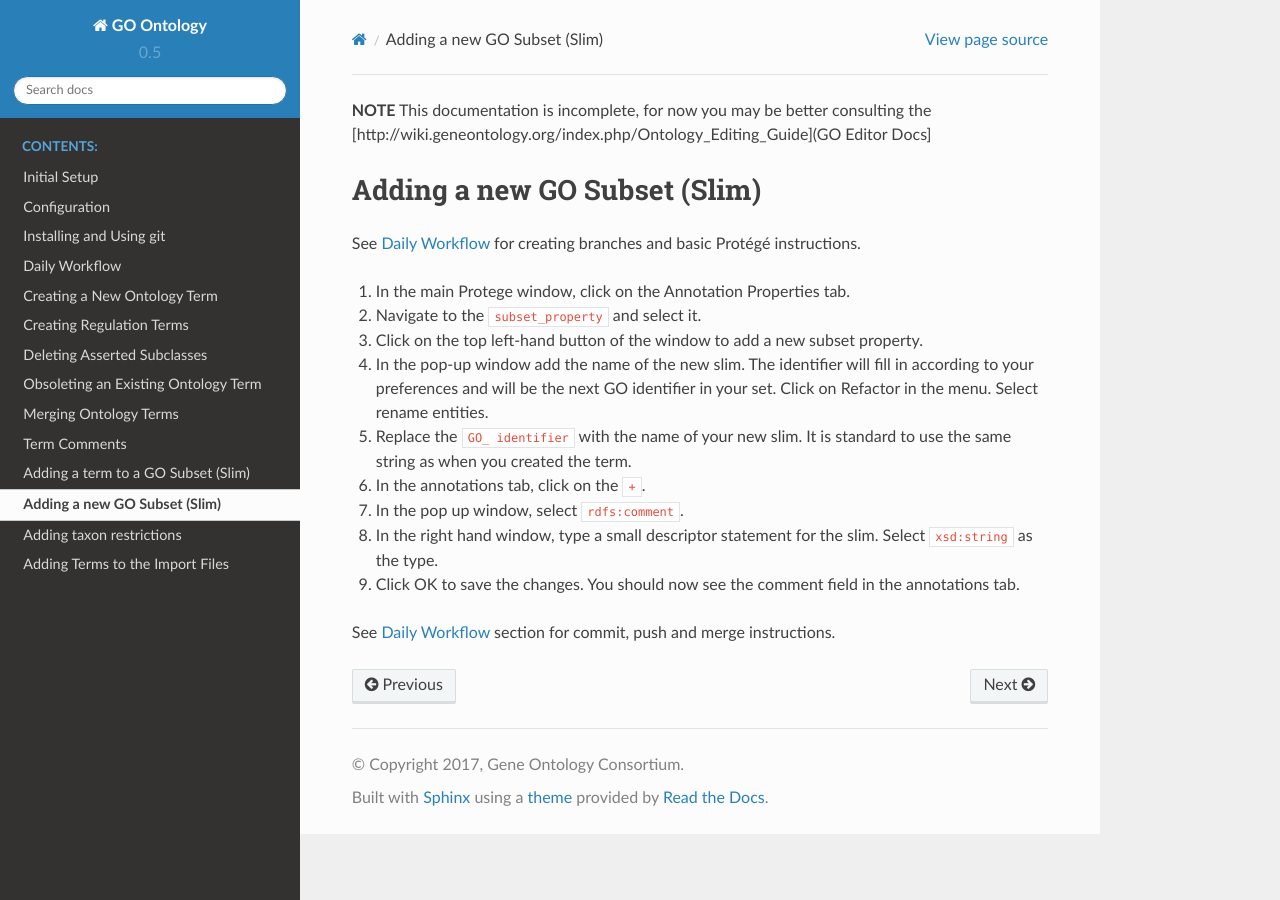
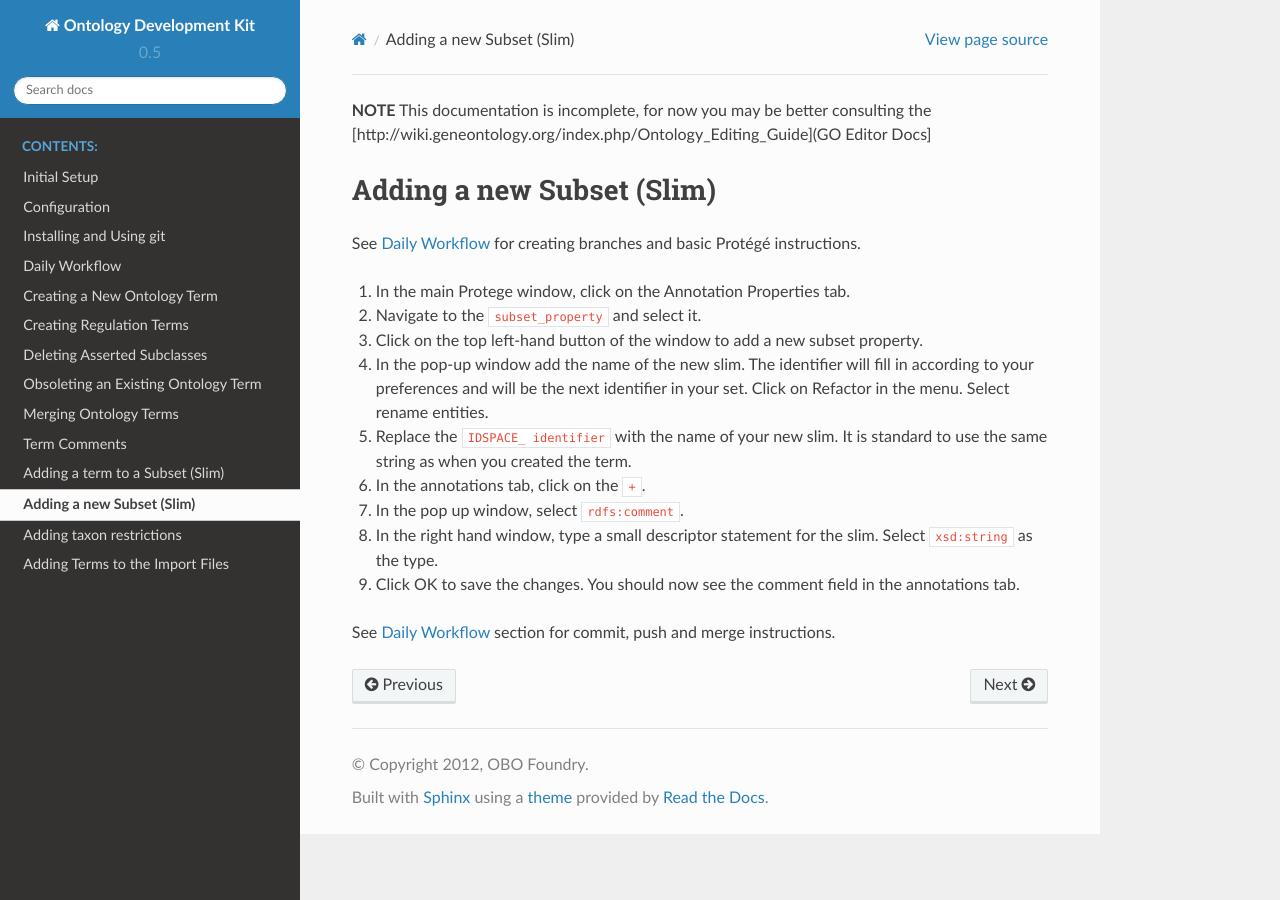
Before and after one commit to INCATools/ontology-development-kit, a Sphinx documentation site: the page built from docs/NewSlim.md, in a window 1280 px wide. Built offline with Sphinx 7.4.7 and the Read the Docs theme 2.0.0, drawn with Linux system fonts in a browser that asks for light colours.

Commit message:
removing go specific

````diff
--- a/docs/NewSlim.md
+++ b/docs/NewSlim.md
@@ -1,6 +1,6 @@
 **NOTE** This documentation is incomplete, for now you may be better consulting the [http://wiki.geneontology.org/index.php/Ontology_Editing_Guide](GO Editor Docs]
 
-### Adding a new GO Subset (Slim)
+### Adding a new Subset (Slim)
 
 See [Daily Workflow](http://ontology-development-kit.readthedocs.io/en/latest/index.html#daily-workflow) for creating branches and basic Protégé instructions.
 
@@ -10,9 +10,9 @@ See [Daily Workflow](http://ontology-development-kit.readthedocs.io/en/latest/in
 
 3.	Click on the top left-hand button of the window to add a new subset property.
 
-4.	In the pop-up window add the name of the new slim. The identifier will fill in according to your preferences and will be the next GO identifier in your set. Click on Refactor in the menu. Select rename entities.
+4.	In the pop-up window add the name of the new slim. The identifier will fill in according to your preferences and will be the next identifier in your set. Click on Refactor in the menu. Select rename entities.
 
-5.	Replace the ```GO_ identifier``` with the name of your new slim. It is standard to use the same string as when you created the term.
+5.	Replace the ```IDSPACE_ identifier``` with the name of your new slim. It is standard to use the same string as when you created the term.
 
 6.	In the annotations tab, click on the ```+```.
 
--- a/docs/NewSlimTerm.md
+++ b/docs/NewSlimTerm.md
@@ -1,10 +1,10 @@
 **NOTE** This documentation is incomplete, for now you may be better consulting the [http://wiki.geneontology.org/index.php/Ontology_Editing_Guide](GO Editor Docs]
 
-### Adding a term to a GO Subset (Slim)
+### Adding a term to a Subset (Slim)
 
 See [Daily Workflow](http://ontology-development-kit.readthedocs.io/en/latest/index.html#daily-workflow) for creating branches and basic Protégé instructions.
 
-1. In Protege, navigate to the term you wish to add to a GO subset.
+1. In Protege, navigate to the term you wish to add to a subset (slim).
 
 2.	With the term selected, click on the Entities tab.
 
--- a/docs/conf.py
+++ b/docs/conf.py
@@ -1,6 +1,6 @@
 # -*- coding: utf-8 -*-
 #
-# GO Ontology documentation build configuration file, modeled after file created by
+# OBO Ontology documentation build configuration file, modeled after file created by
 # sphinx-quickstart. Wednesday 2017-08-04.
 #
 # by MMT
@@ -58,9 +58,9 @@ source_suffix = ['.rst', '.md']
 master_doc = 'index'
 
 # General information about the project.
-project = u'GO Ontology'
-copyright = u'2017, Gene Ontology Consortium'
-author = u'The GOC Ontology Team'
+project = u'Ontology Development Kit'
+copyright = u'2012, OBO Foundry'
+author = u'OBO Foundry team'
 
 # The version info for the project you're documenting, acts as replacement for
 # |version| and |release|, also used in various other places throughout the
````
